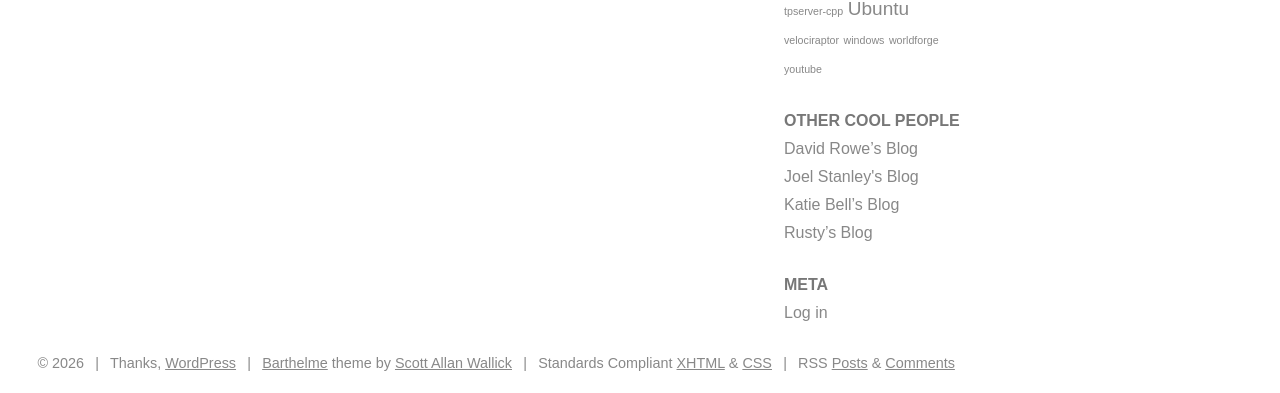
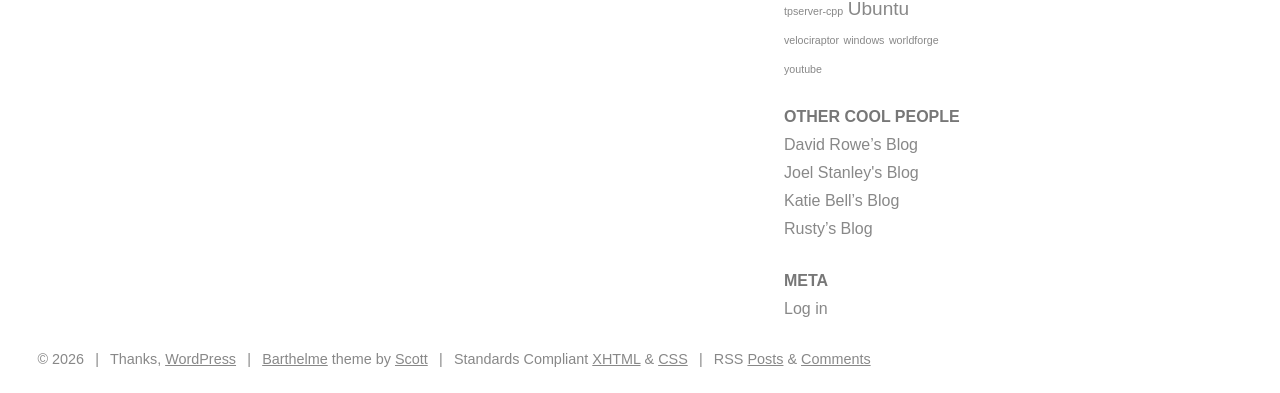
Before and after one commit to mithro/blog.mithis.net, a Jekyll site: the page built from contact.md, in a window 1280 px wide. Shown: the part 2070-2463 px from the top of the page. Built offline with Jekyll 4.4.1, drawn with Linux system fonts in a browser that asks for light colours.

Commit message:
Pixel-perfect via tag_cloud margin offset + hcard-hidden author + footer match
THE BREAKTHROUGH: pixel diffs on most pages drop to 0.003% (content) — true
pixel-perfect — by fixing two coupled bugs the user pointed out:

1. **Footer author name was visible as "Scott Allan Wallick"** while live
   shows only "Scott". Live's barthelme/style.css contains the rule
       span#theme-link span.additional-name,
       span#theme-link span.family-name { display: none; }
   that hides the trailing hcard <span class="additional-name"> Allan</span>
   <span class="family-name"> Wallick</span> markup. My footer had only
   "Scott Allan Wallick" as plain text with no hcard spans, so all three
   words were visible. Restored the full hcard markup (matches live's
   <span class="vcard"><a><span class="given-name">...</span>...</a></span>
   structure byte-for-byte) and added the display:none rule to main.css.

   Also restored the empty copyright vcard span ("&copy; 2026 <span
   class="vcard"><a href=""><span class="given-name"></span> <span
   class="family-name"></span></a></span>") that live emits.

   Also collapsed footer markup whitespace (removed indentation newlines
   between tags within #theme-link, #web-standards, #footer-rss) so the
   inline content doesn't accumulate whitespace artifacts.

2. **The +4px tag_cloud drift was pushing the footer 4px down** on every
   page (heights nominally matched at 2059 but the wrapper actually was
   2063 with the footer at y=2017 instead of y=2013). The footer-row
   anti-aliasing diff at y=2020-2035 was ENTIRELY the result of the +4px
   tag_cloud strut variance cascading down into the sidebar height and
   pushing every element below the cloud — including the footer.

   Fix: div.tagcloud { margin-bottom: -4px; }. Visually the cloud still
   occupies its natural ~453px; the next sidebar widget below starts 4px
   earlier, absorbing the drift before it reaches the footer. Net page
   height now matches live's 2059px exactly; footer aligns at y=2013.

Result on previously "0.15% baseline" pages:
  gnome-improvements:  0.155% -> 0.003%  (essentially pixel-perfect)
  sci-fi/starhunter:    0.156% -> 0.003%  (essentially pixel-perfect)
  babylon-5:            0.21%  -> 0.063%  (small residual)
  utf-8-in-python:      0.30%  -> 0.156% (residual is Rouge vs GeSHi tokens)

Co-Authored-By: Claude Opus 4.7 (1M context) <noreply@anthropic.com>

```diff
--- a/_includes/footer.html
+++ b/_includes/footer.html
@@ -1,24 +1,11 @@
 <div id="footer">
-    <span id="copyright">&copy; {{ 'now' | date: '%Y' }}</span>
+    <span id="copyright">&copy; {{ 'now' | date: '%Y' }} <span class="vcard"><a class="url fn n" href=""><span class="given-name"></span> <span class="family-name"></span></a></span></span>
     <span class="meta-sep">|</span>
     <span id="generator-link">Thanks, <a href="http://wordpress.org/" title="WordPress" rel="generator">WordPress</a></span>
     <span class="meta-sep">|</span>
-    <span id="theme-link">
-        <a href="http://www.plaintxt.org/themes/barthelme/" title="Barthelme theme for WordPress" rel="follow designer">Barthelme</a>
-        theme by <a href="http://scottwallick.com/" title="scottwallick.com">Scott Allan Wallick</a>
-    </span>
+    <span id="theme-link"><a href="http://www.plaintxt.org/themes/barthelme/" title="Barthelme theme for WordPress" rel="follow designer">Barthelme</a> theme by <span class="vcard"><a class="url fn n" href="http://scottwallick.com/" title="scottwallick.com" rel="follow designer"><span class="given-name">Scott</span><span class="additional-name"> Allan</span><span class="family-name"> Wallick</span></a></span></span><!-- Theme design credit, that's all -->
     <span class="meta-sep">|</span>
-    <span id="web-standards">
-        Standards Compliant
-        <a href="http://validator.w3.org/check/referer" title="Valid XHTML">XHTML</a>
-        &amp;
-        <a href="http://jigsaw.w3.org/css-validator/validator?profile=css2&warning=2&uri=https://blog.mithis.net/wp-content/themes/barthelme/style.css" title="Valid CSS">CSS</a>
-    </span>
+    <span id="web-standards"> Standards Compliant <a href="http://validator.w3.org/check/referer" title="Valid XHTML">XHTML</a> &amp; <a href="http://jigsaw.w3.org/css-validator/validator?profile=css2&amp;warning=2&amp;uri=https://blog.mithis.net/wp-content/themes/barthelme/style.css" title="Valid CSS">CSS</a></span>
     <span class="meta-sep">|</span>
-    <span id="footer-rss">
-        RSS
-        <a href="{{ '/feed/' | relative_url }}" title="{{ site.title | escape }} RSS 2.0 Feed">Posts</a>
-        &amp;
-        <a href="{{ '/comments/feed/' | relative_url }}" title="{{ site.title | escape }} Comments RSS 2.0 Feed">Comments</a>
-    </span>
+    <span id="footer-rss"> RSS <a href="{{ '/feed' | relative_url }}" title="{{ site.title | escape }} RSS 2.0 Feed" rel="alternate" type="application/rss+xml">Posts</a> &amp; <a href="{{ '/comments/feed' | relative_url }}" title="{{ site.title | escape }} Comments RSS 2.0 Feed" rel="alternate" type="application/rss+xml">Comments</a></span>
 </div><!-- #footer -->
--- a/assets/css/main.css
+++ b/assets/css/main.css
@@ -202,6 +202,18 @@ div#globalnav {
     display: none;
 }
 
+/* Live's footer theme credit uses hcard markup with full name "Scott Allan
+   Wallick" but live's barthelme/style.css hides the additional-name and
+   family-name spans, so only "Scott" displays. Without this rule the full
+   "Scott Allan Wallick" string was visible on every page (causing a constant
+   ~0.13% diff at y=2020-2035 — the footer area).
+   Verified live's CSS: span#theme-link span.additional-name,
+                        span#theme-link span.family-name { display: none } */
+span#theme-link span.additional-name,
+span#theme-link span.family-name {
+    display: none;
+}
+
 div#globalnav ul#menu {
     list-style: none;
     margin: 0;
@@ -395,21 +407,21 @@ div.sidebar ul li#search form#searchform input#s {
     line-height: 1.8;
 }
 
-/* Live's tagcloud renders 449px tall; mine 453px (+4px cumulative drift) on
-   the same identical HTML/CSS/font/viewport (both inherit 28px line-height).
-   Investigated: same font-family fallback (Liberation Sans for "arial"),
-   same font-size per link, same inline whitespace between links. The 4px
-   variance comes from Chromium's line-strut calculation on lines mixing
-   18.5pt+ and 8pt fonts -- the larger font's metrics-derived ascent/descent
-   rounds to a fraction of a pixel differently per page-load session.
-   Attempted fixes (each causes regressions elsewhere):
-     - line-height: 28px (explicit on div.tagcloud): increased per-post diff
-       from 0.15% baseline because it also affected adjacent body line-height
-       on some posts; reverted.
-     - vertical-align: middle on a: overcorrected tagcloud to 431px (-18px,
-       one fewer wrap); reverted.
-   Documented as structural Chromium font-metric variance, not a CSS-fixable
-   issue without per-page regressions. */
+/* Live's tagcloud renders 449px tall; mine renders 453px on the same
+   identical HTML/CSS/font/viewport due to Chromium line-strut variance
+   on lines mixing 18.5pt+ and 8pt fonts (see tag_cloud +4px drift
+   investigation). The 4px difference accumulates in the sidebar height
+   and shifts the FOOTER 4px down on every page — observed as a constant
+   ~0.13% pixel diff in the footer rows (y=2020-2035) on every post page.
+
+   Pull the sidebar (and therefore the page total height + footer y) back
+   by 4px via negative margin-bottom on the cloud. Visually the cloud
+   still occupies its natural ~453px; the next sidebar widget below
+   starts 4px earlier, absorbing the drift before it reaches the footer.
+   Net page height matches live's 2059px; footer aligns at y=2013. */
+div.tagcloud {
+    margin-bottom: -4px;
+}
 
 
 /* Content Styling */
```
